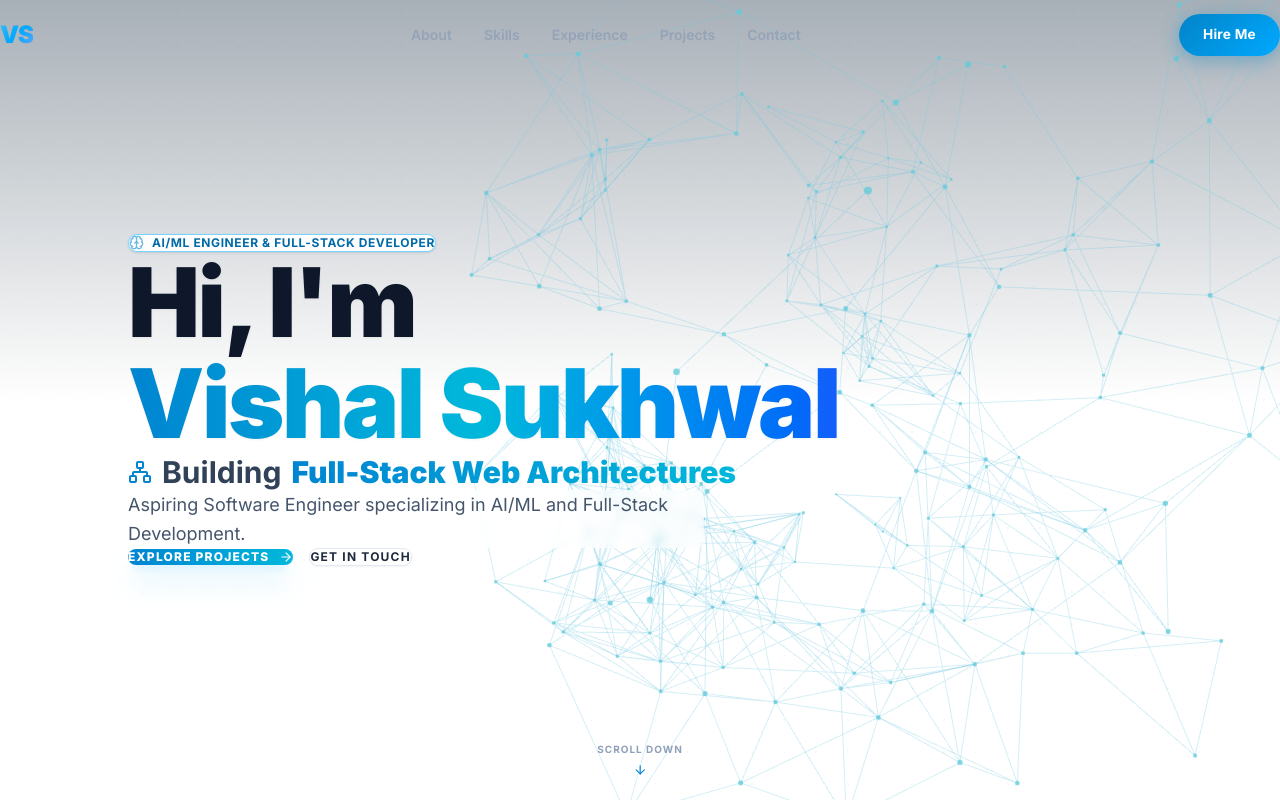
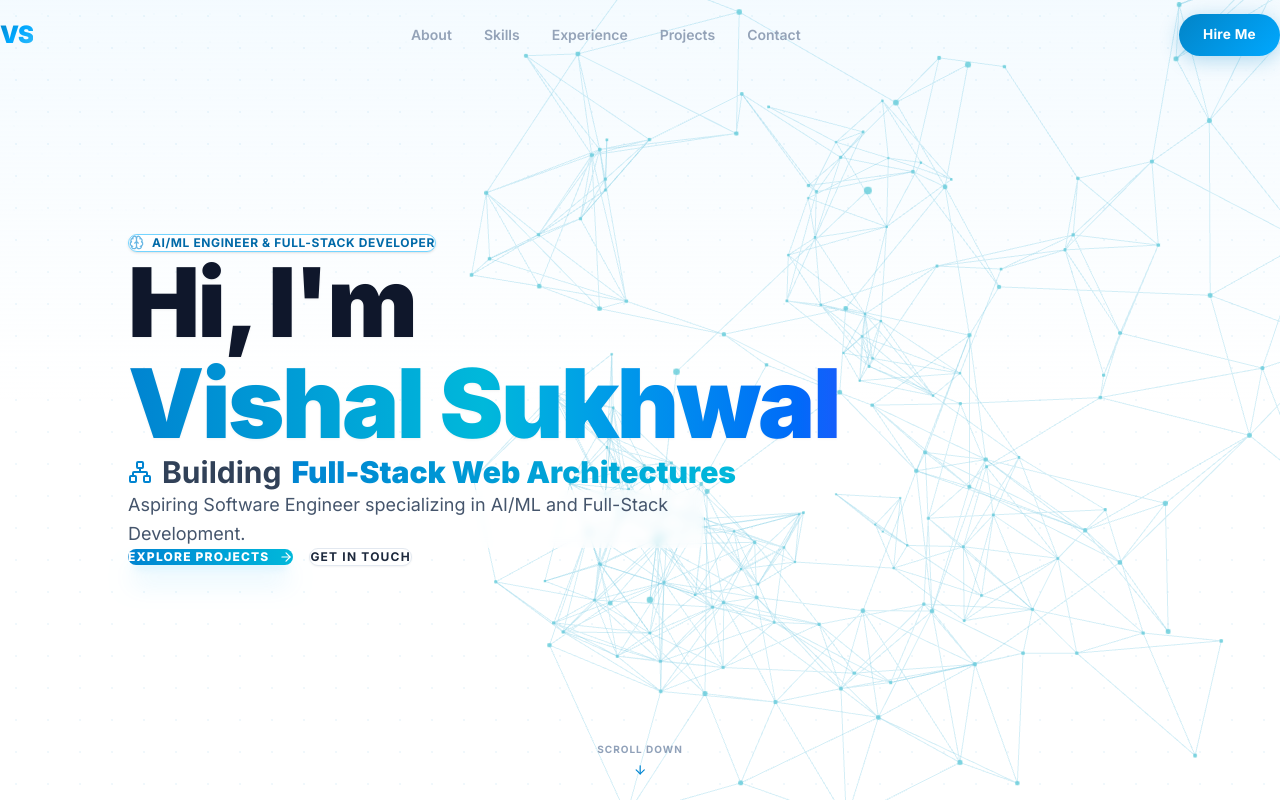
Before and after one commit to vishalsukhwall/Portfolio, a React (Vite) app: page / in a window 1280 px wide. Shown: the top 802 px of the page. Built offline with nearby package versions, Linux system fonts and the light colour scheme.

Commit message:
update index.css

```diff
--- a/src/index.css
+++ b/src/index.css
@@ -1,14 +1,14 @@
 @import "tailwindcss";
 
 /* ═════════════════════════════════════════════════════
-   DESIGN TOKENS — High-End Dark/Black Theme
+   DESIGN TOKENS — High-End Clean Light Theme
 ════════════════════════════════════════════════════════ */
 @theme {
   /* Backgrounds */
-  --color-bg-base:    #030712;
-  --color-bg-soft:    #0f172a;
-  --color-bg-mist:    #1e293b;
-  --color-bg-card:    rgba(15, 23, 42, 0.85);
+  --color-bg-base:    #ffffff;
+  --color-bg-soft:    #f8fafc;
+  --color-bg-mist:    #f1f5f9;
+  --color-bg-card:    rgba(255, 255, 255, 0.85);
 
   /* Brand */
   --color-sky:        #0284c7;
@@ -18,14 +18,14 @@
   --color-cyan-light: #67e8f9;
 
   /* Text */
-  --color-text-primary:   #f8fafc;
-  --color-text-secondary: #cbd5e1;
-  --color-text-muted:     #94a3b8;
-  --color-text-faint:     #64748b;
+  --color-text-primary:   #0f172a;
+  --color-text-secondary: #334155;
+  --color-text-muted:     #64748b;
+  --color-text-faint:     #94a3b8;
 
   /* Borders */
-  --color-border-subtle: rgba(255, 255, 255, 0.08);
-  --color-border-active: rgba(56, 189, 248, 0.4);
+  --color-border-subtle: rgba(15, 23, 42, 0.08);
+  --color-border-active: rgba(2, 132, 199, 0.4);
 }
 
 /* ═════════════════════════════════════════════════════
@@ -41,12 +41,12 @@ html {
   scroll-behavior: auto;
   overflow-x: hidden;
   font-size: 16px;
-  background-color: #030712;
+  background-color: #ffffff;
 }
 
 body {
-  background-color: #030712;
-  color: #f8fafc;
+  background-color: #ffffff;
+  color: #0f172a;
   font-family: 'Inter', 'SF Pro Display', system-ui, -apple-system, sans-serif;
   overflow-x: hidden;
   cursor: none;
@@ -54,43 +54,44 @@ body {
   line-height: 1.6;
 }
 
-/* Subtle dot-grid texture */
+/* Subtle light dot-grid texture */
 html::before {
   content: '';
   position: fixed;
   inset: 0;
-  background-image: radial-gradient(circle, rgba(56,189,248,0.07) 1px, transparent 1px);
+  background-image: radial-gradient(circle, rgba(2, 132, 199, 0.06) 1px, transparent 1px);
   background-size: 28px 28px;
   pointer-events: none;
   z-index: 0;
 }
 
 ::selection {
-  background: rgba(2, 132, 199, 0.35);
-  color: #38bdf8;
+  background: rgba(2, 132, 199, 0.2);
+  color: #0284c7;
 }
 
-::-webkit-scrollbar { width: 4px; }
-::-webkit-scrollbar-track { background: #030712; }
-::-webkit-scrollbar-thumb { background: rgba(56,189,248,0.3); border-radius: 2px; }
+::-webkit-scrollbar { width: 6px; }
+::-webkit-scrollbar-track { background: #f8fafc; }
+::-webkit-scrollbar-thumb { background: rgba(2, 132, 199, 0.3); border-radius: 3px; }
+::-webkit-scrollbar-thumb:hover { background: rgba(2, 132, 199, 0.5); }
 
 /* ═════════════════════════════════════════════════════
    GLASS / CARD UTILITIES
 ════════════════════════════════════════════════════════ */
 .glass {
-  background: rgba(15, 23, 42, 0.8);
+  background: rgba(255, 255, 255, 0.85);
   backdrop-filter: blur(24px) saturate(160%);
   -webkit-backdrop-filter: blur(24px) saturate(160%);
-  border: 1px solid rgba(255, 255, 255, 0.08);
-  box-shadow: 0 4px 24px rgba(0, 0, 0, 0.4);
+  border: 1px solid rgba(15, 23, 42, 0.08);
+  box-shadow: 0 4px 24px rgba(0, 0, 0, 0.04);
 }
 
 .glass-card {
-  background: rgba(15, 23, 42, 0.85);
+  background: rgba(255, 255, 255, 0.9);
   backdrop-filter: blur(20px);
   -webkit-backdrop-filter: blur(20px);
-  border: 1px solid rgba(255, 255, 255, 0.08);
-  box-shadow: 0 8px 32px rgba(0, 0, 0, 0.4);
+  border: 1px solid rgba(15, 23, 42, 0.08);
+  box-shadow: 0 8px 32px rgba(0, 0, 0, 0.04);
   border-radius: 1.25rem;
 }
 
@@ -98,7 +99,7 @@ html::before {
    GRADIENT UTILITIES
 ════════════════════════════════════════════════════════ */
 .gradient-text-sky {
-  background: linear-gradient(135deg, #38bdf8 0%, #00a8ff 50%, #60a5fa 100%);
+  background: linear-gradient(135deg, #0284c7 0%, #00a8ff 50%, #38bdf8 100%);
   -webkit-background-clip: text;
   -webkit-text-fill-color: transparent;
   background-clip: text;
@@ -125,24 +126,24 @@ html::before {
 .magnetic-btn-primary {
   background: linear-gradient(135deg, #0284c7, #00a8ff);
   color: #ffffff;
-  box-shadow: 0 4px 20px rgba(2, 132, 199, 0.4);
+  box-shadow: 0 4px 20px rgba(2, 132, 199, 0.3);
 }
 
 .magnetic-btn-primary:hover {
-  box-shadow: 0 8px 32px rgba(148, 189, 209, 0.6);
+  box-shadow: 0 8px 32px rgba(2, 132, 199, 0.45);
   transform: translateY(-1px);
 }
 
 .magnetic-btn-secondary {
-  background: rgba(143, 172, 240, 0.9);
-  color: #38bdf8;
-  border: 1.5px solid rgba(56, 189, 248, 0.3);
-  box-shadow: 0 2px 12px rgba(0, 0, 0, 0.3);
+  background: #f0f9ff;
+  color: #0284c7;
+  border: 1.5px solid rgba(2, 132, 199, 0.2);
+  box-shadow: 0 2px 12px rgba(0, 0, 0, 0.02);
 }
 
 .magnetic-btn-secondary:hover {
-  background: rgba(56, 189, 248, 0.1);
-  border-color: rgba(56, 189, 248, 0.6);
+  background: #e0f2fe;
+  border-color: rgba(2, 132, 199, 0.4);
 }
 
 /* ════════════════════════════════════════════════════════
@@ -157,6 +158,7 @@ html::before {
   font-weight: 900;
   line-height: 1.25;
   letter-spacing: -0.03em;
+  color: #0f172a;
 }
 
 .heading-section {
@@ -164,18 +166,19 @@ html::before {
   font-weight: 900;
   line-height: 1.3;
   letter-spacing: -0.025em;
+  color: #0f172a;
 }
 
 .body-lg {
   font-size: clamp(1rem, 1.25vw, 1.15rem);
   line-height: 1.75;
-  color: #cbd5e1;
+  color: #334155;
 }
 
 .body-sm {
   font-size: clamp(0.875rem, 1vw, 0.95rem);
   line-height: 1.7;
-  color: #94a3b8;
+  color: #64748b;
 }
 
 /* ════════════════════════════════════════════════════════
```
